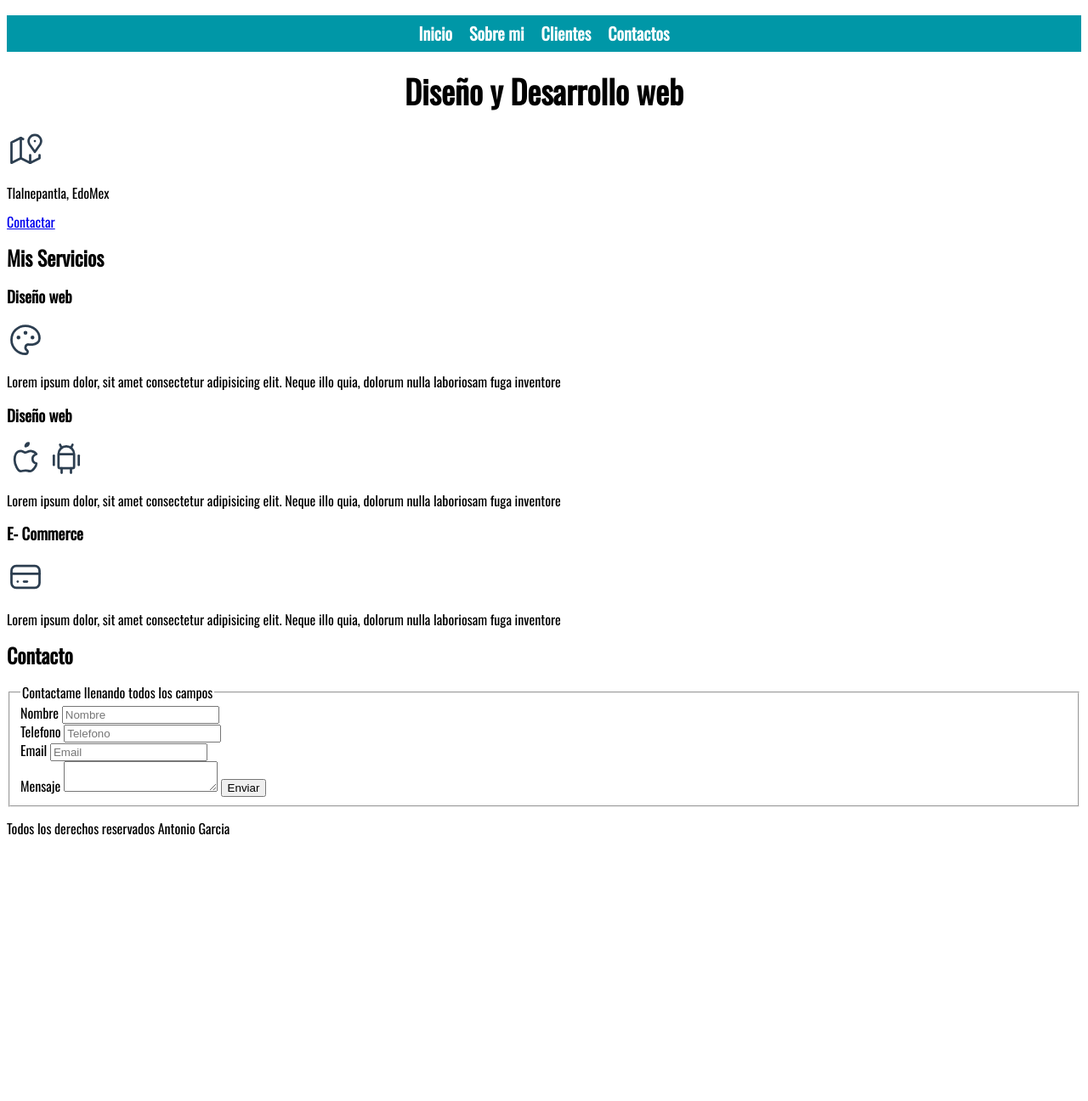
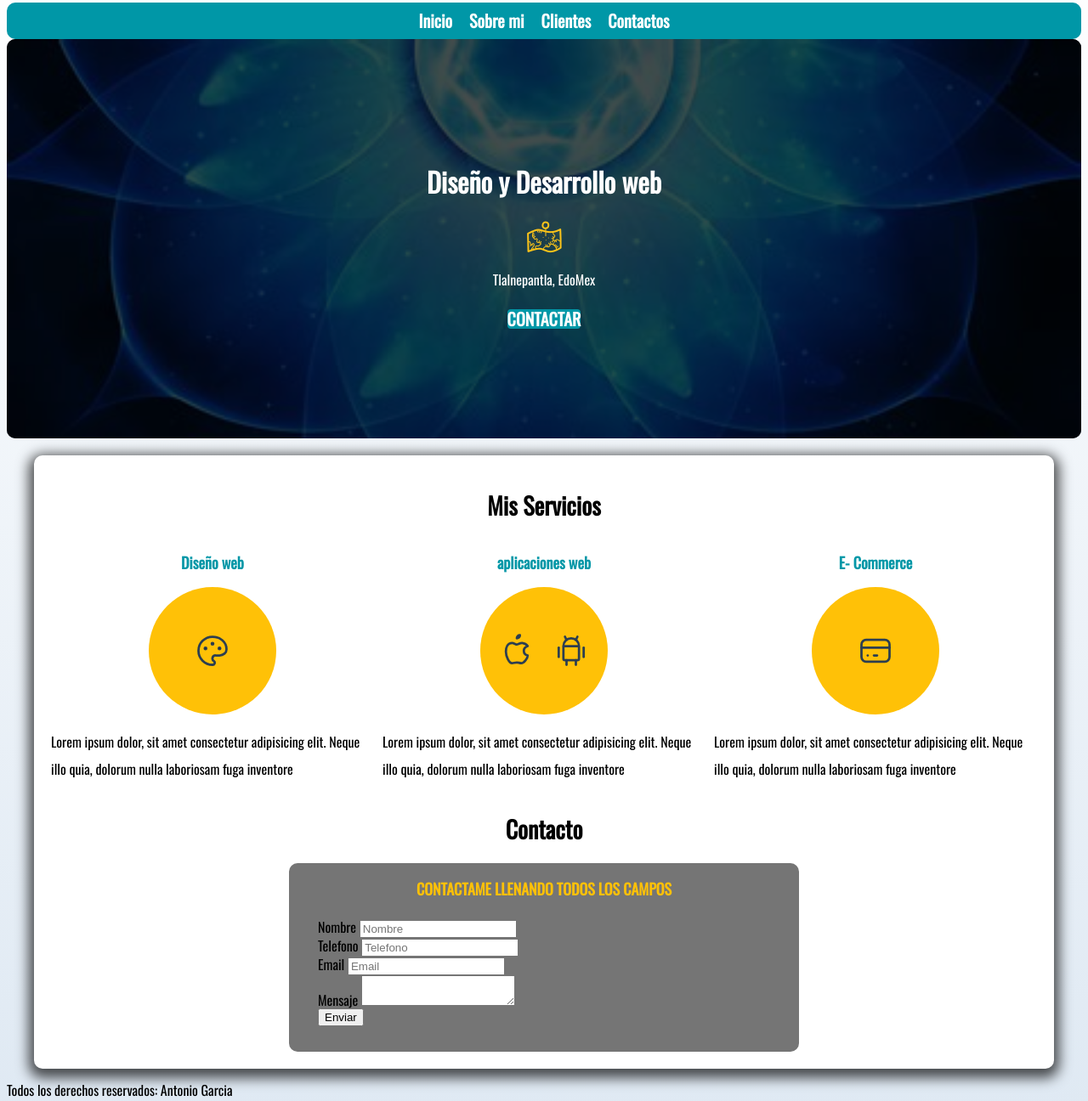
Before and after one commit to GuerreroAntonio/practiceOne, a plain HTML site: page index.html in a window 1280 px wide. Shown: the part 77-1373 px from the top of the page at 85% size. Before the commit the page ends 1077 px from the top, so only its background shows below. Drawn offline with nearby package versions, Linux system fonts and the light colour scheme.

Commit message:
imagesandcolors

```diff
--- a/css/style.css
+++ b/css/style.css
@@ -4,20 +4,40 @@
   --primario: #ffc107;
   --secundario: #0097a7;
   --gris: #757575;
+  --grisclaro: #dfe9f3;
 
 }
 html {
   font-size: 62.5%;
+  box-sizing: border-box;
 }
+
+*, *:before, *:after {
+  box-sizing: inherit;
+}
+
 body {
   font-size: 16px; /*un rem ==== 10 px*/
   font-family: 'Oswald', sans-serif;
+  background-image: linear-gradient(to top, #dfe9f3 0%, var(--blanco) 100% );
 }
 
-.titulo {
+
+
+h1{
+  font-size: 3.8 rem;
+}
+ h2 {
+  font-size: 2.8rem;
+ }
+ h3 {
+  font-size: 1.8rem;
+ }
+
+h1,h2,h3 {
   text-align: center;
-  font-size: 3.8rem;
 }
+
 .titulo span {
   color: var(--primario);
 }
@@ -27,8 +47,39 @@ body {
   margin: 0 auto;
 }
 
+.boton {
+  background-color: var(--secundario);
+  color: var(--blanco);
+  padding: 2rem, 4rem;
+  margin-top: 1rem;
+  font-size: 2rem;
+  text-decoration: none;
+  text-transform: uppercase;
+  font-weight: bold;
+  border-radius: .4rem;
+  width: 100%;
+  text-align: center;
+}
+
+
+@media (min-width: 768px) {
+  .boton {
+    width: auto;
+  }
+}
+
+.sombra {
+  box-shadow: 0px 5px 15px 6px rgba(0,0,0,0.69);
+  -webkit-box-shadow: 0px 5px 15px 6px rgba(0,0,0,0.69);
+  -moz-box-shadow: 0px 5px 15px 6px rgba(0,0,0,0.69);
+  background-color: var(--blanco);
+  padding: 2rem;
+  border-radius: 1rem;
+}
+
 .nav-bg {
   background-color: var(--secundario);
+  border-radius: 1rem;
 }
 
 .navegacionPrincipal{
@@ -39,12 +90,12 @@ body {
 /* 480px telefono-768px tablet-1140 px lap-1440 pantalla  */
 
 @media (min-width: 768px) {
-    .navegacionPrincipal {
-      flex-direction: row;
-      justify-content: center;
-    }
+  .navegacionPrincipal {
+    flex-direction: row;
+    justify-content: center;
+  }
+}
 
-}
 .navegacionPrincipal a {
   text-align: center;
   padding: 1rem;
@@ -54,7 +105,89 @@ body {
   font-weight: 700;
   align-items: center;
 }
+
 .navegacionPrincipal a:hover{
   background-color: var(--primario);
   color: var(--oscuro);
 }
+
+.hero {
+  background-image: url(../hero.jpeg);
+  background-repeat: no-repeat;
+  background-size: cover;
+  height: 470px;
+  position: relative;
+  margin-bottom: 2rem;
+  border-radius: 1rem;
+}
+
+.contenidoHero {
+  position: absolute;
+  background-color: rgb(0, 0, 0, .7 );
+  width: 100%;
+  height: 100%;
+  display: flex;
+  flex-direction: column;
+  align-items: center;
+  justify-content: center;
+  border-radius: 1rem;
+}
+
+.contenidoHero h1, .contenidoHero p {
+  color: var(--blanco);
+}
+
+
+ /* servicios */
+
+ @media (min-width: 768px) {
+   .servicios {
+     display: grid;
+     grid-template-columns:  1fr 1fr 1fr;
+     column-gap: 1rem;
+    }
+  }
+  .servicio {
+    display: flex;
+    flex-direction: column;
+    align-items: center;
+  }
+
+  .servicio h3 {
+color: var(--secundario);
+  }
+  .servicio p {
+    line-height: 2;
+  }
+
+.servicio .iconos {
+  height: 15rem;
+  width: 15rem;
+  background-color: var(--primario);
+  border-radius: 50%;
+  display: flex;
+  justify-content: space-evenly;
+  align-items: center;
+}
+/* info de contacto */
+
+.formulario {
+  background-color: var(--gris);
+  width: min(60rem, 100%);
+  margin: 0 auto;
+  padding: 2rem;
+  border-radius: 1rem;
+
+}
+
+.formulario fieldset {
+  border: none;
+}
+.formulario legend{
+  text-align: center;
+  font-size: 1.8rem;
+  text-transform: uppercase;
+  font-weight: 700;
+  margin-bottom: 2rem;
+color: var(--primario);
+}
--- a/index.html
+++ b/index.html
@@ -4,7 +4,7 @@
   <meta charset="UTF-8">
   <meta http-equiv="X-UA-Compatible" content="IE=edge">
   <meta name="viewport" content="width=device-width, initial-scale=1.0">
-  <title>Diseñador Freelance</title>
+  <title>Diseñado Pagina Antonio Freelance</title>
   <link rel="preload" href="css/normalize.css">
   <link rel="stylesheet" href="css/normalize.css">
   <link rel="preconnect" href="https://fonts.googleapis.com">
@@ -16,6 +16,7 @@
 
 <!-- body -->
 <body>
+
   <header>
   <h1 class="titulo">Antonio <span>Garcia</span></h1>
   </header>
@@ -29,37 +30,36 @@
     </nav>
   </div>
 
-
-  <section>
-    <h1 class="titulo">Diseño y Desarrollo web</h1>
-    <svg xmlns="http://www.w3.org/2000/svg" class="icon icon-tabler icon-tabler-map-2" width="44" height="44" viewBox="0 0 24 24" stroke-width="1.5" stroke="#2c3e50" fill="none" stroke-linecap="round" stroke-linejoin="round">
-      <path stroke="none" d="M0 0h24v24H0z" fill="none"/>
-      <line x1="18" y1="6" x2="18" y2="6.01" />
-      <path d="M18 13l-3.5 -5a4 4 0 1 1 7 0l-3.5 5" />
-      <polyline points="10.5 4.75 9 4 3 7 3 20 9 17 15 20 21 17 21 15" />
-      <line x1="9" y1="4" x2="9" y2="17" />
-      <line x1="15" y1="15" x2="15" y2="20" />
-    </svg>
+  <section class="hero">
+    <div class="contenidoHero">
+      <h1>Diseño y Desarrollo web</h1>
+      <img src="icons8-mapa-50.png" alt="">
       <p>Tlalnepantla, EdoMex</p>
-    <a href="#">Contactar</a>
+      <a class="boton" href="#">Contactar</a>
+    </div>
   </section>
 
-  <main>
+  <main class="contenedor sombra">
     <h2>Mis Servicios</h2>
-    <section>
+
+    <div class="servicios">
+      <section class="servicio">
         <h3>Diseño web</h3>
+        <div class="iconos">
           <svg xmlns="http://www.w3.org/2000/svg" class="icon icon-tabler icon-tabler-palette" width="44" height="44" viewBox="0 0 24 24" stroke-width="1.5" stroke="#2c3e50" fill="none" stroke-linecap="round" stroke-linejoin="round">
             <path stroke="none" d="M0 0h24v24H0z" fill="none"/>
+            <circle cx="7.5" cy="10.5" r=".5" fill="currentColor" />
             <path d="M12 21a9 9 0 1 1 0 -18a9 8 0 0 1 9 8a4.5 4 0 0 1 -4.5 4h-2.5a2 2 0 0 0 -1 3.75a1.3 1.3 0 0 1 -1 2.25" />
-        <circle cx="7.5" cy="10.5" r=".5" fill="currentColor" />
             <circle cx="12" cy="7.5" r=".5" fill="currentColor" />
             <circle cx="16.5" cy="10.5" r=".5" fill="currentColor" />
           </svg>
+        </div>
         <p>Lorem ipsum dolor, sit amet consectetur adipisicing elit. Neque illo quia, dolorum nulla laboriosam fuga inventore</p>
       </section>
 
-    <section>
-      <h3>Diseño web</h3>
+      <section class="servicio">
+        <h3>aplicaciones web</h3>
+        <div class="iconos">
           <svg xmlns="http://www.w3.org/2000/svg" class="icon icon-tabler icon-tabler-brand-apple" width="44" height="44" viewBox="0 0 24 24" stroke-width="1.5" stroke="#2c3e50" fill="none" stroke-linecap="round" stroke-linejoin="round">
             <path stroke="none" d="M0 0h24v24H0z" fill="none"/>
             <path d="M9 7c-3 0 -4 3 -4 5.5c0 3 2 7.5 4 7.5c1.088 -.046 1.679 -.5 3 -.5c1.312 0 1.5 .5 3 .5s4 -3 4 -5c-.028 -.01 -2.472 -.403 -2.5 -3c-.019 -2.17 2.416 -2.954 2.5 -3c-1.023 -1.492 -2.951 -1.963 -3.5 -2c-1.433 -.111 -2.83 1 -3.5 1c-.68 0 -1.9 -1 -3 -1z" />
@@ -75,11 +75,13 @@
             <line x1="9" y1="18" x2="9" y2="21" />
             <line x1="15" y1="18" x2="15" y2="21" />
           </svg>
+        </div>
         <p>Lorem ipsum dolor, sit amet consectetur adipisicing elit. Neque illo quia, dolorum nulla laboriosam fuga inventore</p>
       </section>
 
-    <section>
+      <section class="servicio">
         <h3>E- Commerce</h3>
+        <div class="iconos">
           <svg xmlns="http://www.w3.org/2000/svg" class="icon icon-tabler icon-tabler-credit-card" width="44" height="44" viewBox="0 0 24 24" stroke-width="1.5" stroke="#2c3e50" fill="none" stroke-linecap="round" stroke-linejoin="round">
             <path stroke="none" d="M0 0h24v24H0z" fill="none"/>
             <rect x="3" y="5" width="18" height="14" rx="3" />
@@ -87,43 +89,48 @@
             <line x1="7" y1="15" x2="7.01" y2="15" />
             <line x1="11" y1="15" x2="13" y2="15" />
           </svg>
+        </div>
         <p>Lorem ipsum dolor, sit amet consectetur adipisicing elit. Neque illo quia, dolorum nulla laboriosam fuga inventore</p>
       </section>
-  </main>
+    </div> <!--cierre de boxservicios-->
+    <!-- inicio de formulario  -->
   <section>
+      <h2>Contacto</h2>
+      <form class="formulario">
+        <fieldset>
 
-    <h2>Contacto</h2>
-    <form>
-      <fieldset>
         <legend>Contactame llenando todos los campos</legend>
-        <div>
+
+        <div class="contenedorCampos">
+
+          <div class="campos">
             <labe>Nombre</label>
             <input type="text" placeholder="Nombre">
           </div>
-
-        <div>
+          <div class="campos">
             <labe> Telefono</label>
               <input type="number" placeholder="Telefono">
           </div>
-
-        <div>
+          <div class="campos">
             <labe>Email</label>
               <input type="email" placeholder="Email">
           </div>
-
-        <div>
+          <div class="campos">
             <label> Mensaje</label>
             <textarea></textarea>
+          </div>
           <input type="submit" value="Enviar">
+
         </div>
 
       </fieldset>
     </form>
   </section>
 
+</main>
 
 <footer>
-    <p>Todos los derechos reservados Antonio Garcia</p>
+  <p>Todos los derechos reservados: Antonio Garcia </p>
 </footer>
 
 </body>
```
Also changed, not shown: fondo.jpeg (added), hero.jpeg (added), icons8-mapa-50.png (added). Lines whose indentation alone changed are shown as unchanged.
